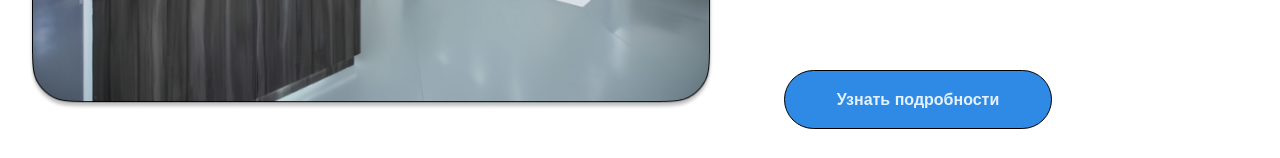
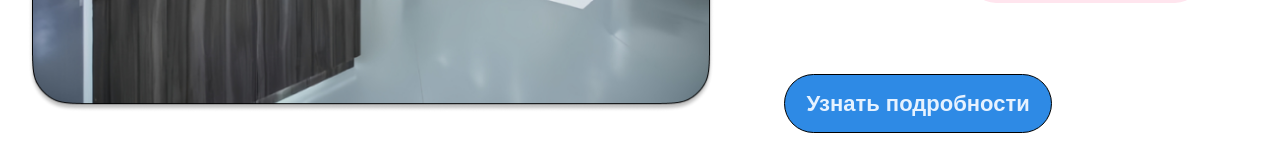
Before and after one commit to VoRaX00/Dentistry, a Next.js app: page / in a window 1280 px wide. Shown: the part 714-872 px from the top of the page. Built offline with nearby package versions, Linux system fonts and the light colour scheme.

Commit message:
edit components and new components

```diff
--- a/src/app/page.tsx
+++ b/src/app/page.tsx
@@ -3,6 +3,7 @@ import styles from "../styles/Home.module.css"
 import Head from "next/head";
 import {Heading} from "@/components/Heading";
 import {Hero} from "@/components/Hero";
+import {HowIt} from "@/components/HowIt";
 
 export default function Home() {
   return (
@@ -15,6 +16,9 @@ export default function Home() {
 
       <Heading/>
       <Hero/>
+      <HowIt/>
+
+
     </div>
   );
 }
--- a/src/components/Button.tsx
+++ b/src/components/Button.tsx
@@ -8,6 +8,12 @@ type ButtonProps = {
     text?: string;
     isBold?: boolean;
     fontSize?: string;
+    width?: string;
+    height?: string;
+    whiteSpace?: string;
+    textAlign?: string;
+    display?: string;
+    justifyContent?: string;
 }
 
 export const Button: React.FC<ButtonProps> = ({
@@ -17,6 +23,11 @@ export const Button: React.FC<ButtonProps> = ({
   text,
   isBold = false,
   fontSize = '13px',
+  width = '238px',
+  height = '60px',
+  whiteSpace = 'nowrap',
+  display = 'inline',
+  justifyContent = 'center'
 }) => {
     return (
       <button
@@ -24,6 +35,11 @@ export const Button: React.FC<ButtonProps> = ({
         style={{backgroundColor, border: '1px solid', borderColor, color,
             fontWeight: isBold ? 'bold' : 'normal',
             fontSize,
+            width,
+            whiteSpace,
+            justifyContent,
+            display,
+            height,
         }}
       >
         {text}
--- a/src/components/Hero.tsx
+++ b/src/components/Hero.tsx
@@ -16,11 +16,11 @@ export function Hero() {
                     <p className={styles.heroText}>
                         Европейское качество, китайские<br/>
                         специалисты — <TextWithBackground text='лучшая улыбка' backgroundColor="#FFE5EE" color="#FF6699"
-                                                          isBold={true} fontSize="24px"/>
+                                                          isBold={true} fontSize="24px" height="40px" width="203px"/>
                     </p>
                 </div>
                 <Button text="Узнать подробности" isBold={true} backgroundColor="#2E8AE5" color="#E6F2FF"
-                        fontSize="16px"/>
+                        fontSize="22px" width="268px" height="59px" display="flex"/>
             </div>
         </section>
     );
--- /dev/null
+++ b/src/components/HowIt.tsx
@@ -0,0 +1,8 @@
+import styles from "@/styles/HowIt.module.css"
+
+export function HowIt() {
+    return (
+        <>
+        </>
+    )
+}
--- a/src/components/TextWithBgColor.tsx
+++ b/src/components/TextWithBgColor.tsx
@@ -7,6 +7,8 @@ type TextWithBackgroundProps = {
     text: string;
     isBold?: boolean;
     fontSize?: string;
+    width?: string;
+    height?: string;
 };
 
 const TextWithBackground: React.FC<TextWithBackgroundProps> = ({
@@ -15,6 +17,8 @@ const TextWithBackground: React.FC<TextWithBackgroundProps> = ({
     text,
     isBold = false,
     fontSize = '26',
+    width = '203px',
+    height = '40px',
 }) => {
     return (
         <span
@@ -25,6 +29,8 @@ const TextWithBackground: React.FC<TextWithBackgroundProps> = ({
                 fontSize,
                 padding: '0.5rem 1rem',
                 fontWeight: isBold ? 'bold' : 'normal',
+                width,
+                height
             }}
         >
       {text}
```
Also changed, not shown: src/components/Card.tsx (added, +7 -0 lines), src/styles/Card.module.css (added), src/styles/HowIt.module.css (added).
